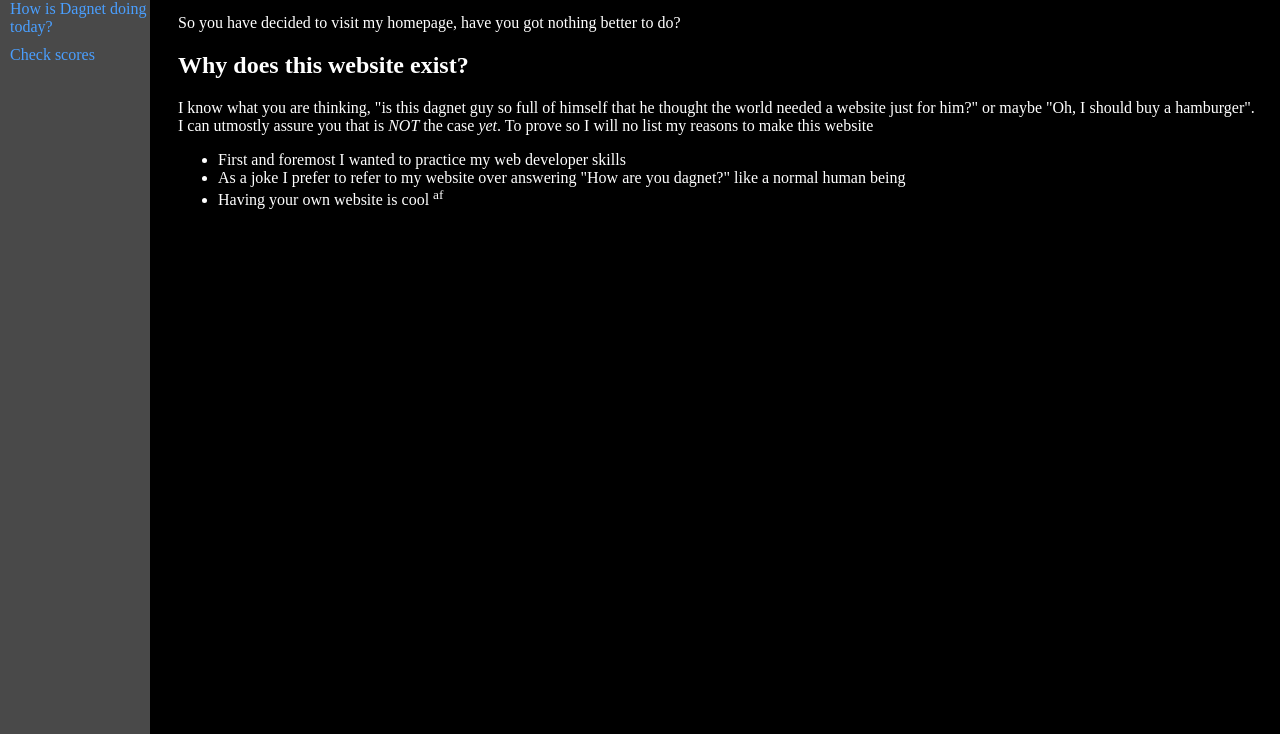
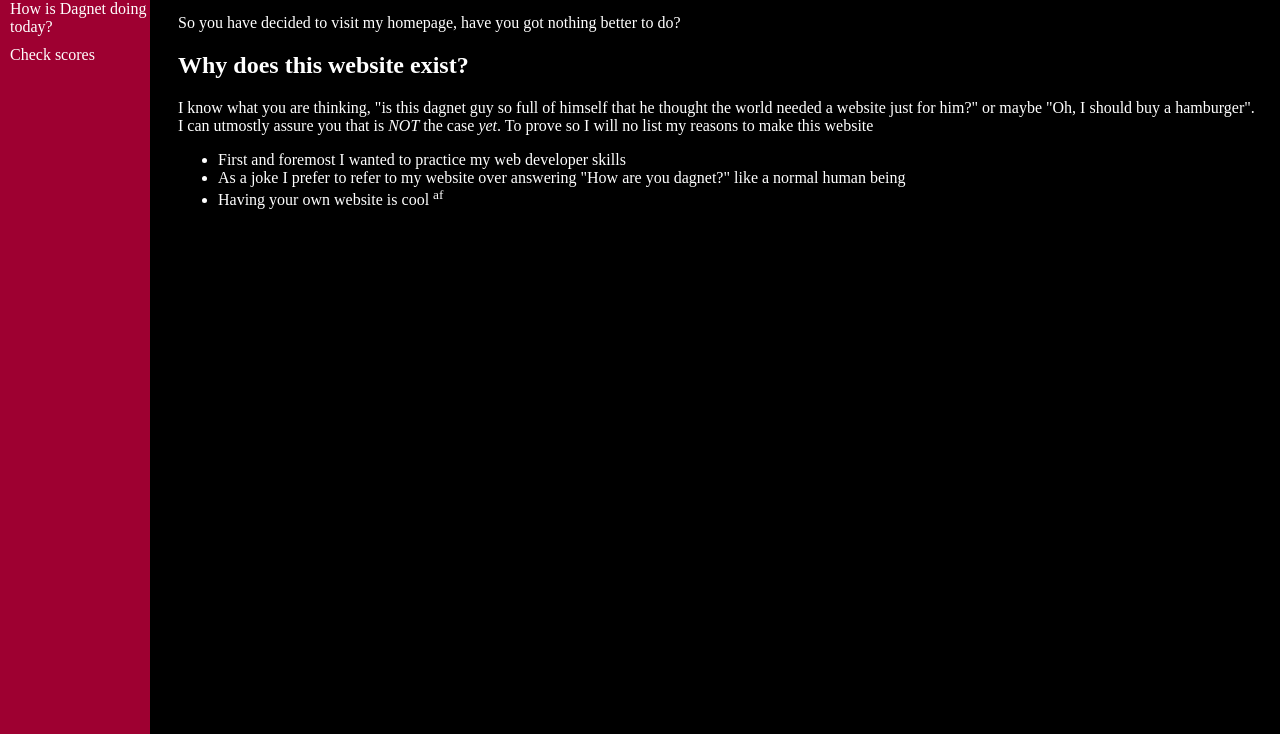
Before and after one commit to Diagonet/dagnetswebsite, a plain HTML site: page index.html in a window 1280 px wide. Shown: the part 66-800 px from the top of the page. Drawn offline with Linux system fonts and the light colour scheme.

Commit message:
changed color palette

```diff
--- a/main.css
+++ b/main.css
@@ -1,6 +1,8 @@
+*, *::before, *::after {
+    box-sizing: border-box;
+}
 body {
     font-family: Expressway;
-    box-sizing: border-box;
     background: black;
     color: white;
 }
@@ -12,11 +14,11 @@ nav {
     display: block;
 }
 a {
-    color: rgb(74, 159, 255);
+    color: #ffffff;
     text-decoration: none;
 }
 a:hover {
-    color: turquoise;
+    color: #00A8E8;
 }
 .sideBar {
     z-index: 1;
@@ -26,9 +28,13 @@ a:hover {
     top: 0;
     left: 0;
     padding-top: 10px;
-    background-color: rgb(73, 73, 73);
+    background-color: #9E0031;
 }
 .sideBar a {
     display: block;
     padding:0px 0px 10px 10px;
 }
+.backgroundBlue
+{
+    background-color: #007EA7;
+}
```
